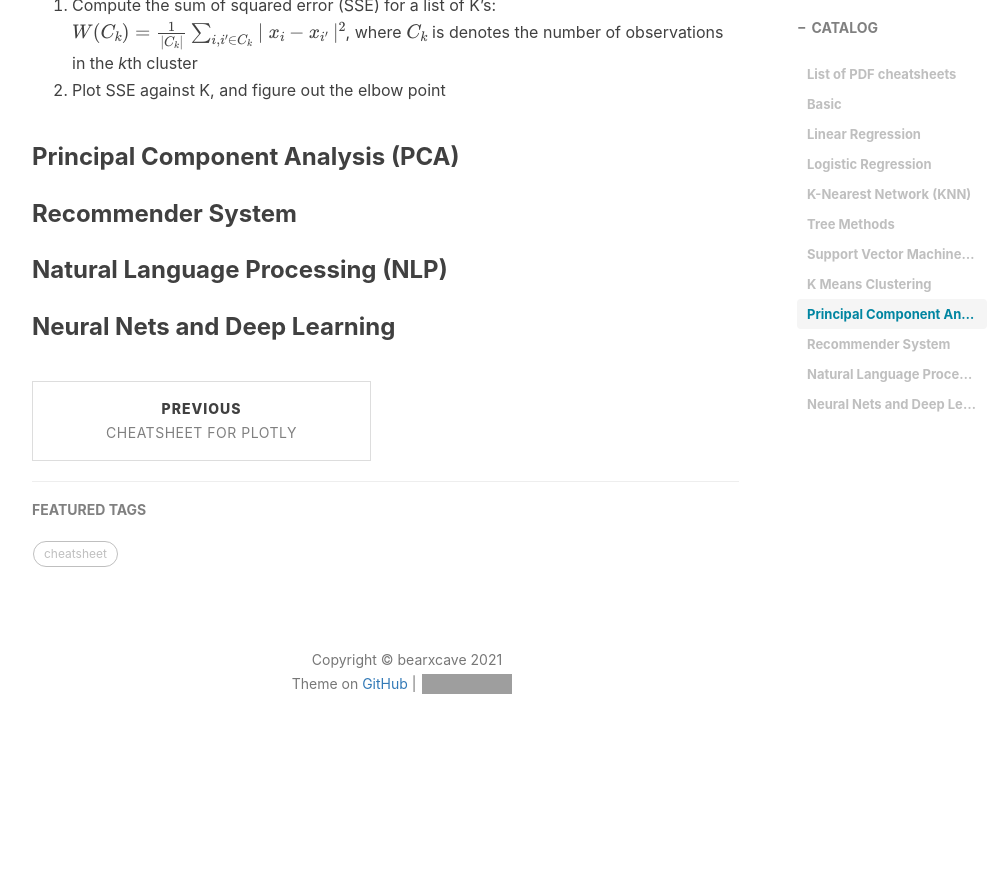
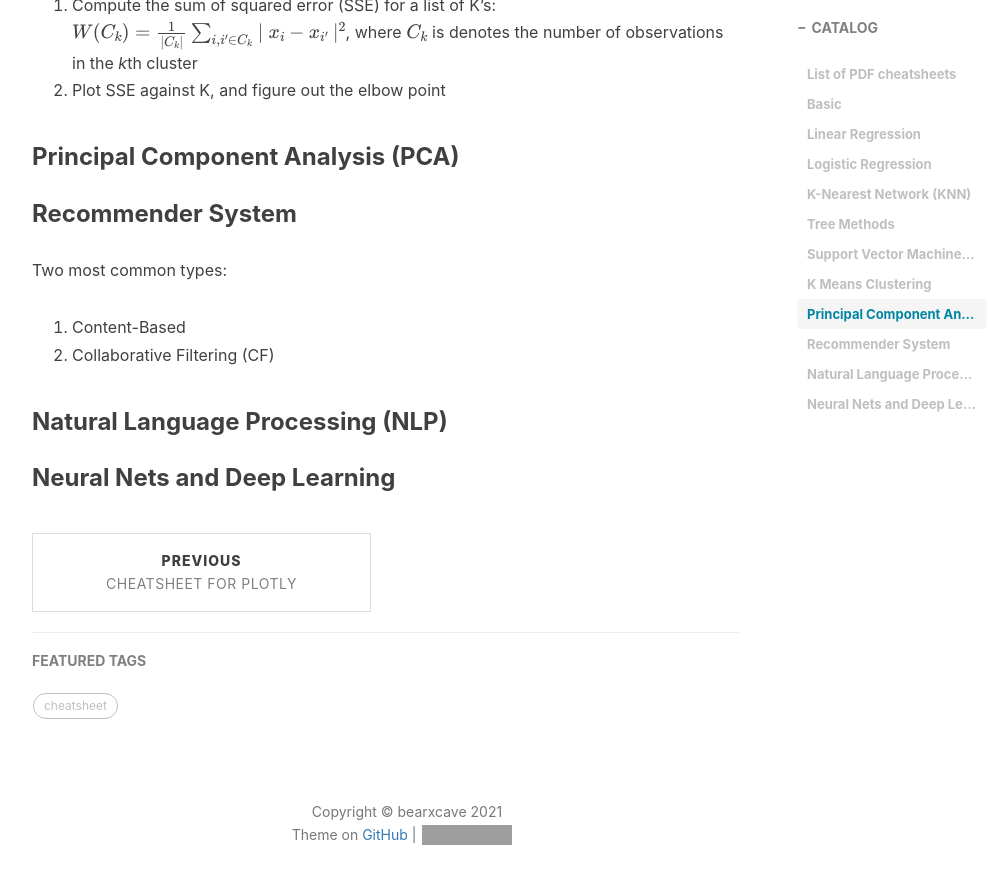
Before and after one commit to Bearxcave/Bearxcave.github.io, a Jekyll site: the page built from _posts/2021-03-03-cheatsheet-machine-learning-bootcamp-note.md, in a window 1280 px wide and 900 px high, scrolled down 2708 px. Shown: the top 884 px of the window, without its empty margins (233-1239 px from the left). Built offline with Jekyll 4.4.1, drawn with Linux system fonts in a browser that asks for light colours; nearby versions of some CDN libraries; formulas are drawn with MathJax 3; comment, search, counter and statistics services are not loaded; before the commit the page ends 3469 px from its top, so only the background shows below that; grey boxes are pictures that could not be loaded.

Commit message:
Update 2021-03-03-cheatsheet-machine-learning-bootcamp-note.md

```diff
--- a/_posts/2021-03-03-cheatsheet-machine-learning-bootcamp-note.md
+++ b/_posts/2021-03-03-cheatsheet-machine-learning-bootcamp-note.md
@@ -91,6 +91,10 @@ Elbow method (to estimate K):
 
 ### Recommender System
 
+Two most common types:
+1. Content-Based
+2. Collaborative Filtering (CF)
+
 ### Natural Language Processing (NLP)
 
 ### Neural Nets and Deep Learning
```
